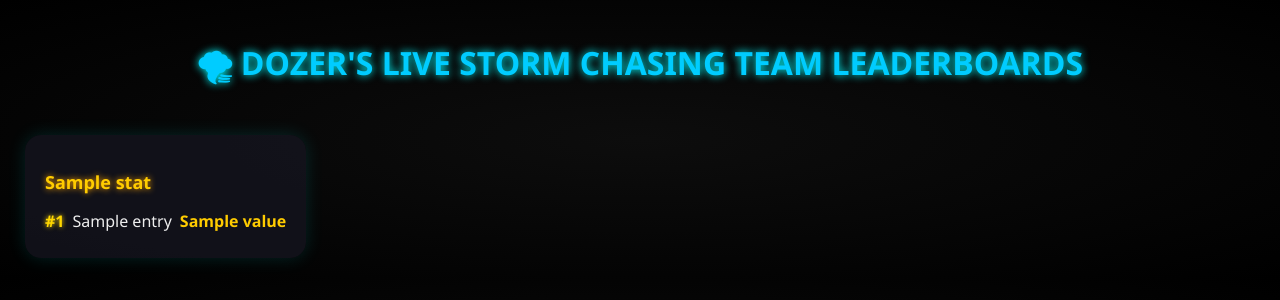
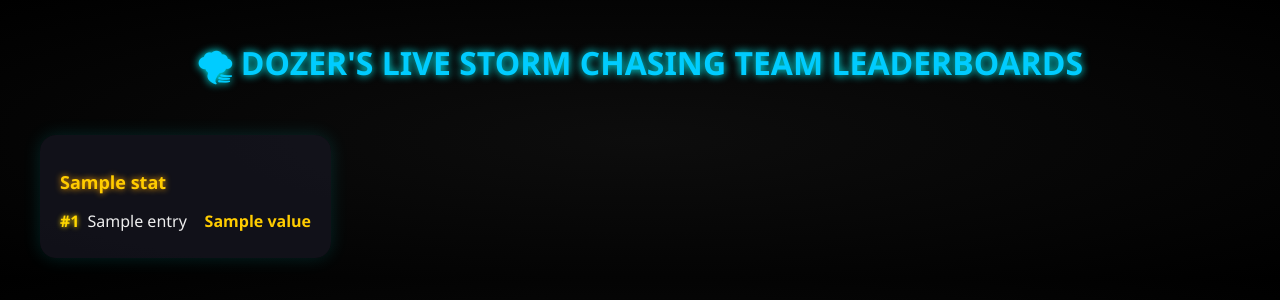
Before and after one commit to Reyos86/dozers-site, a Flask app: template templates/leaderboard.html in a window 1280 px wide. Shown: the top 300 px of the page. Run offline with Flask 3, Linux system fonts and the light colour scheme; the template is opened without the code that fills it: most values are stand-ins (such as "Sample title", 1, 10 or a date in 2020).

Commit message:
Update leaderboard.html

```diff
--- a/templates/leaderboard.html
+++ b/templates/leaderboard.html
@@ -35,12 +35,13 @@
         }
         .grid {
             display: grid;
-            grid-template-columns: repeat(4, 1fr); /* Force 4 per row */
-            gap: 25px;
-            justify-items: center;
+            grid-template-columns: repeat(4, minmax(200px, 1fr));
+            gap: 12px; /* was 25px */
+            justify-content: center;
+            max-width: 1200px;
+            margin: auto;
         }
-
-        .card {
+                .card {
             background: rgba(20, 20, 30, 0.8);
             border-radius: 16px;
             box-shadow: 0 0 18px #0ff2;
```
